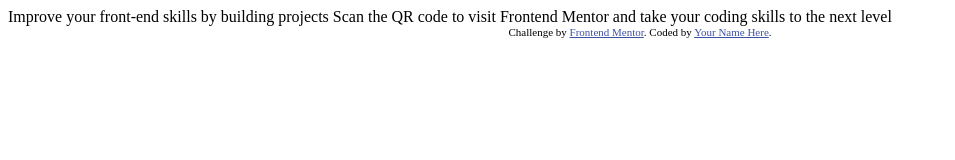
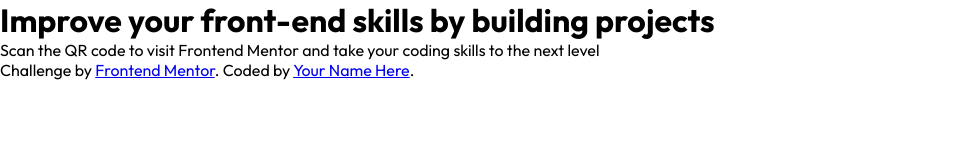
Before and after one commit to Haynes013/QRCode, a plain HTML site: page index.html in a window 1280 px wide. Shown: the whole page, without its empty margins (0-955 px from the left). Drawn offline with Linux system fonts and the light colour scheme.

Commit message:
format for styling

```diff
--- a/index.html
+++ b/index.html
@@ -1,28 +1,39 @@
 <!DOCTYPE html>
 <html lang="en">
   <head>
-  <meta charset="UTF-8">
-  <meta name="viewport" content="width=device-width, initial-scale=1.0"> <!-- displays site properly based on user's device -->
+    <meta charset="UTF-8" />
+    <meta name="viewport" content="width=device-width, initial-scale=1.0" />
+    <!-- displays site properly based on user's device -->
 
-  <link rel="icon" type="image/png" sizes="32x32" href="./images/favicon-32x32.png">
-
+    <link
+      rel="icon"
+      type="image/png"
+      sizes="32x32"
+      href="./images/favicon-32x32.png"
+    />
+    <link rel="stylesheet" href="style.css" />
+    <link rel="preconnect" href="https://fonts.googleapis.com" />
+    <link rel="preconnect" href="https://fonts.gstatic.com" crossorigin />
+    <link
+      href="https://fonts.googleapis.com/css2?family=Outfit:wght@400;700&display=swap"
+      rel="stylesheet"
+    />
     <title>Frontend Mentor | QR code component</title>
 
-  <!-- Feel free to remove these styles or customise in your own stylesheet 👍 -->
-  <style>
-    .attribution { font-size: 11px; text-align: center; }
-    .attribution a { color: hsl(228, 45%, 44%); }
-  </style>
   </head>
   <body>
+    <h1>Improve your front-end skills by building projects</h1>
 
-  Improve your front-end skills by building projects
-
-  Scan the QR code to visit Frontend Mentor and take your coding skills to the next level
+    <p>
+      Scan the QR code to visit Frontend Mentor and take your coding skills to
+      the next level
+    </p>
 
     <div class="attribution">
-    Challenge by <a href="https://www.frontendmentor.io?ref=challenge" target="_blank">Frontend Mentor</a>.
-    Coded by <a href="#">Your Name Here</a>.
+      Challenge by
+      <a href="https://www.frontendmentor.io?ref=challenge" target="_blank"
+        >Frontend Mentor</a
+      >. Coded by <a href="#">Your Name Here</a>.
     </div>
   </body>
 </html>
--- /dev/null
+++ b/style.css
@@ -0,0 +1,21 @@
+*{
+  margin:0;
+  padding:0;
+  box-sizing: border-box;
+}
+body{
+    font-family: 'Outfit';
+}
+
+
+
+
+
+
+/* .attribution {
+    font-size: 11px;
+    text-align: center;
+  }
+  .attribution a {
+    color: hsl(228, 45%, 44%);
+  } */
```
Lines whose indentation alone changed are shown as unchanged.
